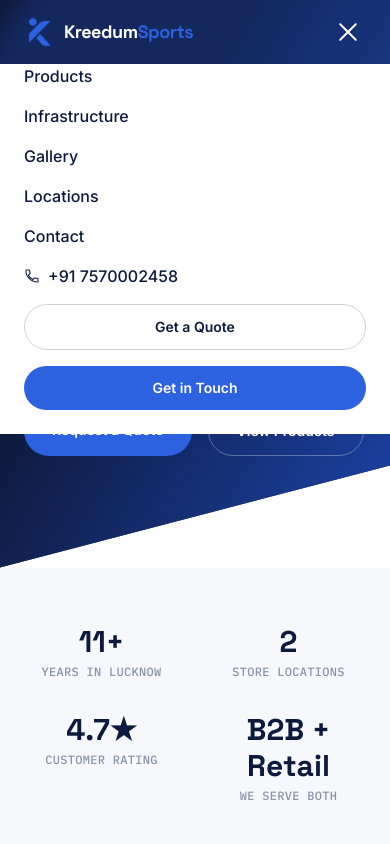
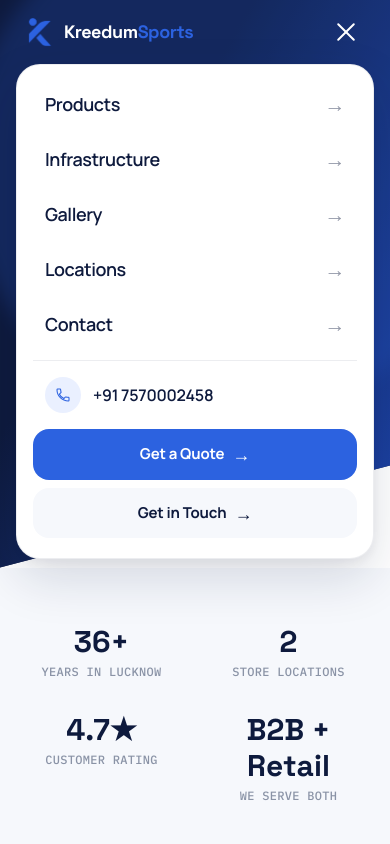
Before and after one commit to potterheadvibhor/kreedum-sports, a React (Vite) app: page / in a window 390 px wide. Both pictures are taken after a click on the button 348 px from the left and 32 px from the top of the page. Shown: the top 844 px of the page. Built offline with nearby package versions, Linux system fonts and the light colour scheme.

Commit message:
style : update the dropdown style for mobile,location update,remove the info about message,updated the phoneno placeholder

```diff
--- a/src/components/layout/Nav.jsx
+++ b/src/components/layout/Nav.jsx
@@ -2,12 +2,14 @@
 import { Link } from "react-router-dom";
 import { COLORS } from "../../config/theme";
 import { NAV_LINKS } from "../../config/navigation";
-import { PHONE_NUMBER_DISPLAY, PHONE_NUMBER_TEL } from "../../config/contact";
+import {
+  PHONE_NUMBER_DISPLAY,
+  PHONE_NUMBER_TEL,
+} from "../../config/contact";
 import { useScrolled } from "../../hooks/useScrolled";
 import { scrollToId } from "../../utils/scrollToId";
 import { PhoneIcon } from "../common/Icons";
 import logo from "../../assets/logo.png";
-
 
 export default function Nav() {
   const scrolled = useScrolled();
@@ -23,119 +25,278 @@
       className="fixed top-0 left-0 right-0 z-50 transition-all duration-300"
       style={{
         backgroundColor: scrolled ? COLORS.white : "transparent",
-        boxShadow: scrolled ? "0 1px 0 rgba(14,26,61,0.08)" : "none",
+        boxShadow: scrolled
+          ? "0 1px 0 rgba(14,26,61,0.08)"
+          : "none",
       }}
     >
+      {/* ================= DESKTOP / HEADER ================= */}
       <div className="max-w-7xl mx-auto px-6 flex items-center justify-between h-16 md:h-20">
         <button
           onClick={() => scrollTo("home")}
           className="flex items-center gap-2 kr-focus"
         >
-          <img src={logo} alt="Kreedum logo" className="w-8 h-8 md:w-9 md:h-9" />
+          <img
+            src={logo}
+            alt="Kreedum logo"
+            className="w-8 h-8 md:w-9 md:h-9"
+          />
+
           <span
             className="font-display font-bold text-lg md:text-xl tracking-tight"
-            style={{ color: scrolled ? COLORS.navy : COLORS.white }}
+            style={{
+              color: scrolled ? COLORS.navy : COLORS.white,
+            }}
           >
-            Kreedum<span style={{ color: COLORS.blue }}>Sports</span>
+            Kreedum
+            <span style={{ color: COLORS.blue }}>Sports</span>
           </span>
         </button>
 
+        {/* ================= DESKTOP NAV ================= */}
         <nav className="hidden md:flex items-center gap-8">
           {NAV_LINKS.map((l) => (
             <button
               key={l.id}
               onClick={() => scrollTo(l.id)}
               className="font-body text-sm font-medium kr-focus transition-colors"
-              style={{ color: scrolled ? COLORS.slate : "rgba(255,255,255,0.9)" }}
+              style={{
+                color: scrolled
+                  ? COLORS.slate
+                  : "rgba(255,255,255,0.9)",
+              }}
             >
               {l.label}
             </button>
           ))}
+
           <a
             href={`tel:${PHONE_NUMBER_TEL}`}
             className="flex items-center gap-2 font-body text-sm font-medium kr-focus"
-            style={{ color: scrolled ? COLORS.slate : "rgba(255,255,255,0.9)" }}
+            style={{
+              color: scrolled
+                ? COLORS.slate
+                : "rgba(255,255,255,0.9)",
+            }}
           >
-            <PhoneIcon color={scrolled ? COLORS.slate : "rgba(255,255,255,0.9)"} />
+            <PhoneIcon
+              color={
+                scrolled
+                  ? COLORS.slate
+                  : "rgba(255,255,255,0.9)"
+              }
+            />
+
             {PHONE_NUMBER_DISPLAY}
           </a>
+
           <Link
             to="/quote"
             className="font-body text-sm font-semibold px-5 py-2.5 rounded-full kr-focus transition-transform hover:scale-105 border"
-            style={{ borderColor: scrolled ? "rgba(14,26,61,0.2)" : "rgba(255,255,255,0.3)", color: scrolled ? COLORS.navy : COLORS.white }}
+            style={{
+              borderColor: scrolled
+                ? "rgba(14,26,61,0.2)"
+                : "rgba(255,255,255,0.3)",
+              color: scrolled ? COLORS.navy : COLORS.white,
+            }}
           >
             Get a Quote
           </Link>
+
           <button
             onClick={() => scrollTo("contact")}
             className="font-body text-sm font-semibold px-5 py-2.5 rounded-full kr-focus transition-transform hover:scale-105"
-            style={{ backgroundColor: COLORS.blue, color: COLORS.white }}
+            style={{
+              backgroundColor: COLORS.blue,
+              color: COLORS.white,
+            }}
           >
             Get in Touch
           </button>
         </nav>
 
+        {/* ================= MOBILE MENU BUTTON ================= */}
         <button
-          className="md:hidden w-9 h-9 flex flex-col items-center justify-center gap-1.5 kr-focus"
+          className="md:hidden relative w-10 h-10 flex items-center justify-center kr-focus"
           onClick={() => setOpen(!open)}
           aria-label="Toggle menu"
           aria-expanded={open}
         >
           <span
-            className="block w-6 h-0.5 rounded transition-transform"
+            className="absolute block w-6 h-[2px] rounded-full transition-all duration-300"
             style={{
-              backgroundColor: scrolled ? COLORS.navy : COLORS.white,
-              transform: open ? "translateY(4px) rotate(45deg)" : "none",
+              backgroundColor: scrolled
+                ? COLORS.navy
+                : COLORS.white,
+              transform: open
+                ? "rotate(45deg)"
+                : "translateY(-4px)",
             }}
           />
+
           <span
-            className="block w-6 h-0.5 rounded transition-transform"
+            className="absolute block w-6 h-[2px] rounded-full transition-all duration-300"
             style={{
-              backgroundColor: scrolled ? COLORS.navy : COLORS.white,
-              transform: open ? "translateY(-4px) rotate(-45deg)" : "none",
+              backgroundColor: scrolled
+                ? COLORS.navy
+                : COLORS.white,
+              transform: open
+                ? "rotate(-45deg)"
+                : "translateY(4px)",
             }}
           />
         </button>
       </div>
 
+      {/* ================= MOBILE DROPDOWN ================= */}
       <div
-        className={`md:hidden px-6 pb-6 flex flex-col gap-4 overflow-hidden transition-all duration-300 ease-out origin-top ${
-          open ? "max-h-[420px] opacity-100" : "max-h-0 opacity-0 pointer-events-none"
-        }`}
-        style={{ backgroundColor: COLORS.white }}
+        className={`
+          md:hidden absolute left-4 right-4 top-full
+          transition-all duration-300 ease-out
+          ${
+            open
+              ? "opacity-100 translate-y-0 scale-100 pointer-events-auto"
+              : "opacity-0 -translate-y-3 scale-[0.98] pointer-events-none"
+          }
+        `}
       >
-        {NAV_LINKS.map((l) => (
+        <div
+          className="mobile-nav-card overflow-hidden"
+          style={{
+            backgroundColor: COLORS.white,
+            border: "1px solid rgba(14,26,61,0.08)",
+            boxShadow:
+              "0 20px 50px rgba(14,26,61,0.14), 0 4px 12px rgba(14,26,61,0.06)",
+          }}
+        >
+          {/* ================= NAVIGATION LINKS ================= */}
+          <div className="px-3 pt-3 pb-2">
+            {NAV_LINKS.map((l, index) => (
               <button
                 key={l.id}
                 onClick={() => scrollTo(l.id)}
-            className="font-body text-left text-base font-medium kr-focus"
-            style={{ color: COLORS.navy }}
+                className={`
+                  mobile-nav-item
+                  mobile-nav-item-${index}
+                  w-full flex items-center justify-between
+                  text-left
+                  px-4 py-3.5
+                  rounded-2xl
+                  kr-focus
+                  transition-all duration-200
+                `}
+                style={{
+                  color: COLORS.navy,
+                  opacity: open ? 1 : 0,
+                  transform: open
+                    ? "translateY(0)"
+                    : "translateY(-8px)",
+                  transitionDelay: open
+                    ? `${index * 45}ms`
+                    : "0ms",
+                }}
               >
+                <span className="mobile-nav-label">
                   {l.label}
+                </span>
+
+                <span
+                  className="mobile-nav-arrow"
+                  aria-hidden="true"
+                >
+                  →
+                </span>
               </button>
             ))}
+          </div>
+
+          {/* ================= DIVIDER ================= */}
+          <div
+            className="mx-4"
+            style={{
+              height: "1px",
+              backgroundColor: "rgba(14,26,61,0.08)",
+            }}
+          />
+
+          {/* ================= CONTACT + CTA ================= */}
+          <div className="px-4 pt-4 pb-5">
             <a
               href={`tel:${PHONE_NUMBER_TEL}`}
-          className="flex items-center gap-2 font-body text-base font-medium kr-focus"
-          style={{ color: COLORS.navy }}
+              className="mobile-phone flex items-center gap-3 px-3 mb-4 kr-focus"
+              style={{
+                color: COLORS.navy,
+                opacity: open ? 1 : 0,
+                transform: open
+                  ? "translateY(0)"
+                  : "translateY(-8px)",
+                transition:
+                  "opacity 350ms ease, transform 350ms ease",
+                transitionDelay: open ? "250ms" : "0ms",
+              }}
             >
-          <PhoneIcon color={COLORS.navy} />
+              <span
+                className="w-9 h-9 rounded-full flex items-center justify-center"
+                style={{
+                  backgroundColor: COLORS.tint,
+                }}
+              >
+                <PhoneIcon color={COLORS.blue} />
+              </span>
+
+              <span className="mobile-phone-number">
                 {PHONE_NUMBER_DISPLAY}
+              </span>
             </a>
+
+            {/* Get a Quote */}
             <Link
               to="/quote"
-          className="font-body text-sm font-semibold px-5 py-3 rounded-full kr-focus text-center border"
-          style={{ borderColor: "rgba(14,26,61,0.2)", color: COLORS.navy }}
+              onClick={() => setOpen(false)}
+              className="mobile-quote-button flex items-center justify-center gap-2 w-full px-5 py-3.5 rounded-2xl kr-focus transition-all duration-200"
+              style={{
+                backgroundColor: COLORS.blue,
+                color: COLORS.white,
+                opacity: open ? 1 : 0,
+                transform: open
+                  ? "translateY(0)"
+                  : "translateY(10px)",
+                transition:
+                  "opacity 350ms ease, transform 350ms ease, background-color 200ms ease",
+                transitionDelay: open ? "300ms" : "0ms",
+              }}
             >
-          Get a Quote
+              <span>Get a Quote</span>
+
+              <span className="text-lg leading-none">
+                →
+              </span>
             </Link>
+
+            {/* Get in Touch */}
             <button
               onClick={() => scrollTo("contact")}
-          className="font-body text-sm font-semibold px-5 py-3 rounded-full kr-focus text-center"
-          style={{ backgroundColor: COLORS.blue, color: COLORS.white }}
+              className="mobile-contact-button flex items-center justify-center gap-2 w-full mt-2 px-5 py-3.5 rounded-2xl kr-focus transition-all duration-200"
+              style={{
+                color: COLORS.navy,
+                backgroundColor: COLORS.paper,
+                opacity: open ? 1 : 0,
+                transform: open
+                  ? "translateY(0)"
+                  : "translateY(10px)",
+                transition:
+                  "opacity 350ms ease, transform 350ms ease, background-color 200ms ease",
+                transitionDelay: open ? "350ms" : "0ms",
+              }}
             >
-          Get in Touch
+              <span>Get in Touch</span>
+
+              <span className="text-lg leading-none">
+                →
+              </span>
             </button>
+          </div>
+        </div>
       </div>
     </header>
   );
--- a/src/components/sections/Hero.jsx
+++ b/src/components/sections/Hero.jsx
@@ -29,7 +29,7 @@
             className="font-mono text-xs tracking-widest uppercase mb-5 inline-block px-3 py-1 rounded-full"
             style={{ color: COLORS.white, backgroundColor: "rgba(255,255,255,0.1)" }}
           >
-            Lucknow · Since 2015
+            Lucknow · Since 1990
           </div>
           <h1 className="font-display font-bold text-4xl md:text-6xl leading-[1.05] mb-6" style={{ color: COLORS.white }}>
             Equipment for
--- a/src/components/sections/StatsBar.jsx
+++ b/src/components/sections/StatsBar.jsx
@@ -3,7 +3,7 @@
 
 export default function StatsBar() {
   const stats = [
-    { value: "11+", label: "Years in Lucknow" },
+    { value: "36+", label: "Years in Lucknow" },
     { value: "2", label: "Store Locations" },
     { value: "4.7★", label: "Customer Rating" },
     { value: "B2B + Retail", label: "We Serve Both" },
--- a/src/data/locations.js
+++ b/src/data/locations.js
@@ -2,17 +2,17 @@
 // "to confirm" and fill in the real details when available.
 export const STORES = [
   {
-    name: "Sports Line – Kreedum",
-    tag: "Official Aerofit® Fitness Store",
-    address: "Krishna Plaza, Nazirabad Road, Aminabad, Lucknow, UP 226018",
-    phone: "+91 80819 79754",
+    name: "Kreedum International Pvt Ltd",
+    tag: "Fitness Machines | Play courts | Sports Infrastructure ",
+    address: "Upper ground floor,Krishna Plaza, Nazirabad Road, Aminabad, Lucknow -226018",
+    phone: "+91 75700 02458",
     hours: "(Mon-Sun 10:30 AM – 9:00 PM) (Thu till 7 PM)",
     rating: "4.7★ · 1,600+ reviews",
   },
   {
-    name: "Kreedum – Second Store",
-    tag: "General Sports Products",
-    address: "Aminabad Market, Lucknow, UP — address to confirm",
+    name: "Sports Line",
+    tag: "Sports Goods | Clothing | Footwear ",
+    address: "Upper ground floor,Lucknow Plaza,Nazirabad road,Aminabad,Lucknow -226018",
     phone: "+91 80819 79754",
     hours: "(Mon-Sun 10:30 AM – 9:00 PM) (Thu till 7 PM)",
     rating: "4.7★ · 1,600+ reviews",
--- a/src/index.css
+++ b/src/index.css
@@ -1,3 +1,5 @@
+@import url("https://fonts.googleapis.com/css2?family=Manrope:wght@400;500;600;700;800&display=swap");
+
 @tailwind base;
 @tailwind components;
 @tailwind utilities;
@@ -9,3 +11,83 @@
 body {
   margin: 0;
 }
+
+/* =========================================
+   KREEDUM MOBILE NAVIGATION
+   ========================================= */
+
+.mobile-nav-card {
+  border-radius: 24px;
+  transform-origin: top center;
+}
+
+.mobile-nav-item {
+  font-family: "Manrope", sans-serif;
+  font-size: 18px;
+  font-weight: 600;
+  letter-spacing: -0.025em;
+}
+
+.mobile-nav-item:hover,
+.mobile-nav-item:active {
+  background-color: #f6f8fc;
+}
+
+.mobile-nav-arrow {
+  font-family: "Manrope", sans-serif;
+  font-size: 21px;
+  font-weight: 500;
+  line-height: 1;
+
+  opacity: 0.45;
+
+  transition:
+    transform 200ms ease,
+    opacity 200ms ease;
+}
+
+.mobile-nav-item:hover .mobile-nav-arrow {
+  opacity: 1;
+  transform: translateX(4px);
+}
+
+.mobile-phone {
+  font-family: "Manrope", sans-serif;
+}
+
+.mobile-phone-number {
+  font-size: 16px;
+  font-weight: 600;
+  letter-spacing: -0.015em;
+}
+
+.mobile-quote-button,
+.mobile-contact-button {
+  font-family: "Manrope", sans-serif;
+  font-size: 15px;
+  font-weight: 700;
+  letter-spacing: -0.01em;
+}
+
+.mobile-quote-button:hover {
+  background-color: #1f49b8 !important;
+}
+
+.mobile-contact-button:hover {
+  background-color: #eef1f8 !important;
+}
+
+/* =========================================
+   ACCESSIBILITY
+   ========================================= */
+
+@media (prefers-reduced-motion: reduce) {
+  .mobile-nav-card,
+  .mobile-nav-item,
+  .mobile-nav-arrow,
+  .mobile-phone,
+  .mobile-quote-button,
+  .mobile-contact-button {
+    transition: none !important;
+  }
+}
```
Also changed, not shown: src/components/sections/ContactForm.jsx (+2 -10 lines). Lines whose indentation alone changed are shown as unchanged.
